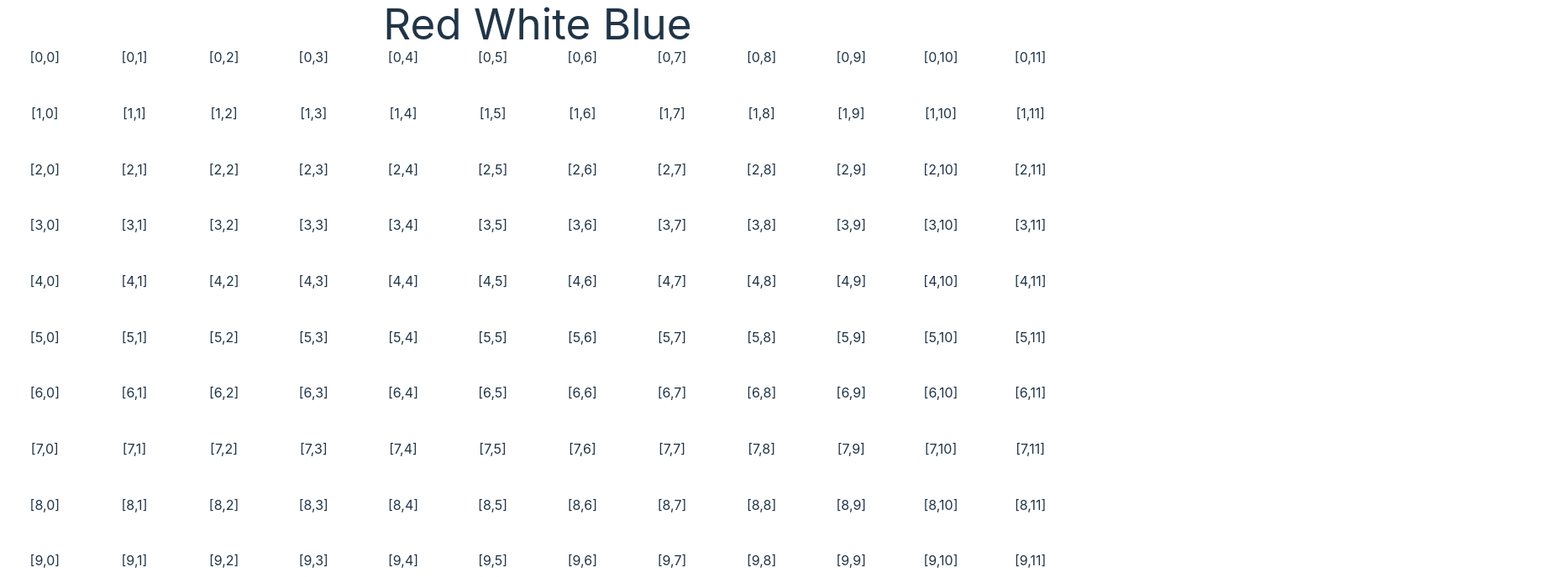
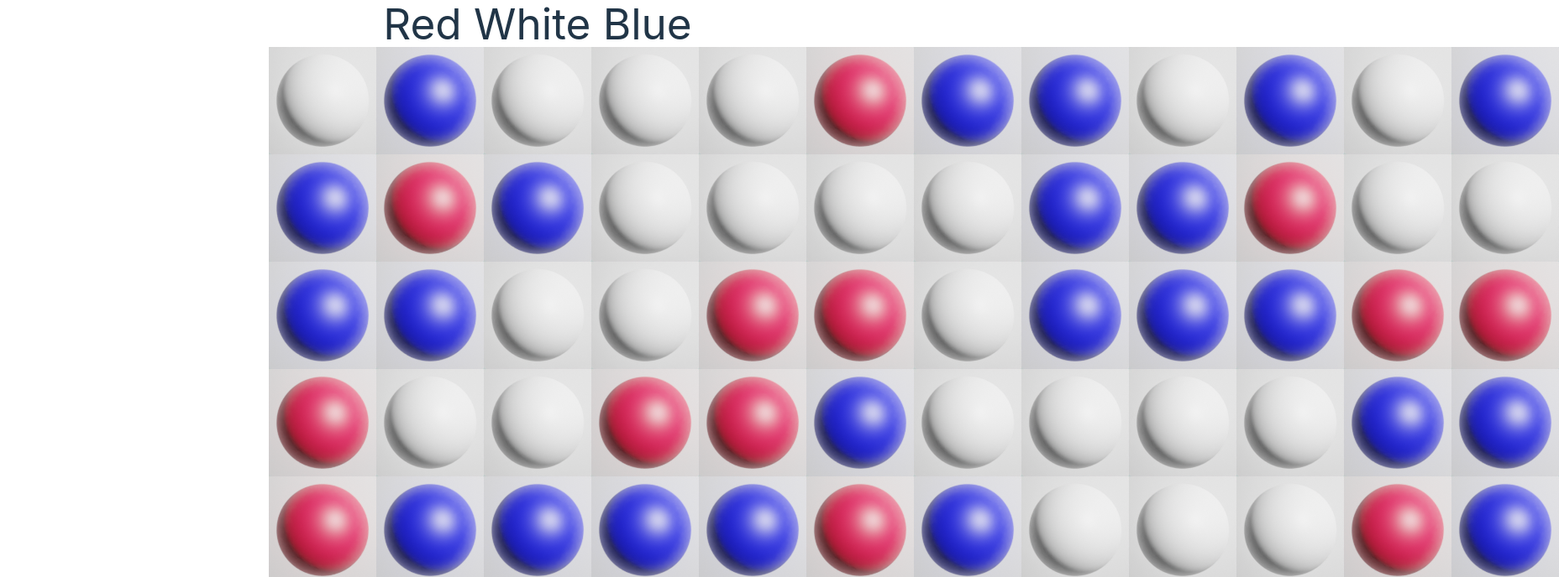
Before and after one commit to stevefaeembra/redwhiteblue, a React (Vite) app: page / in a window 1280 px wide. Shown: the top 688 px of the page at 84% size, 1856 px wide, since content can reach past the window. Built offline with nearby package versions, Linux system fonts and the light colour scheme.

Commit message:
get row/col ordering right, show images

```diff
--- a/src/components/Board.tsx
+++ b/src/components/Board.tsx
@@ -12,7 +12,7 @@ export default function Board({}: Props) {
     for (let row = 0; row < boardSize; row++) {
       let thisRow = [];
       for (let row = 0; row < boardSize; row++) {
-        let color = Math.floor(Math.random() * 3);
+        let color = 1 + Math.floor(Math.random() * 3);
         thisRow.push(color);
       }
       array.push(thisRow);
@@ -22,16 +22,32 @@ export default function Board({}: Props) {
   };
 
   const drawCell = (row: number, col: number) => {
-    return <div>{`[${row},${col}]`}</div>;
+    if (!board) return;
+    const clazz = "object-scale-down h-32 w-32";
+    switch (board[row][col]) {
+      case 0:
+        return <img className={clazz} src="empty.png"></img>;
+        break;
+      case 1:
+        return <img className={clazz} src="red.png"></img>;
+      case 2:
+        return <img className={clazz} src="white.png"></img>;
+      case 3:
+        return <img className={clazz} src="blue.png"></img>;
+    }
   };
 
   const drawRow = (row: number) => {
-    return indices.map((col: number) => drawCell(row, col));
+    return <div className="flex flex-row">{indices.map((col: number) => drawCell(row, col))}</div>;
   };
 
   const drawBoard = () => {
     console.log("indeces", indices);
-    return <div className="container mx-auto  grid grid-cols-12">{indices.map((row: number) => drawRow(row))}</div>;
+    return (
+      <div className="container mx-auto w-1/2 h-1/2 flex flex-col gap-0">
+        {indices.map((row: number) => drawRow(row))}
+      </div>
+    );
   };
 
   if (!board) {
```
